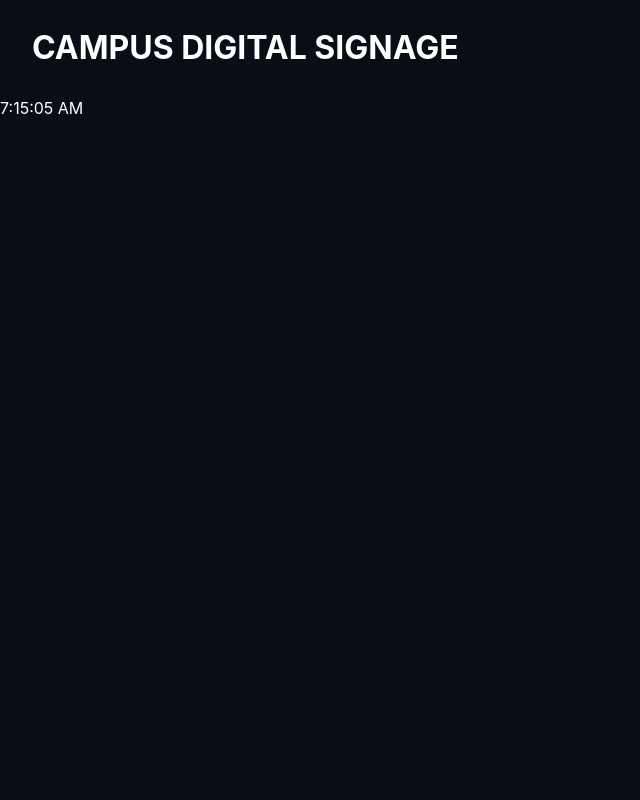
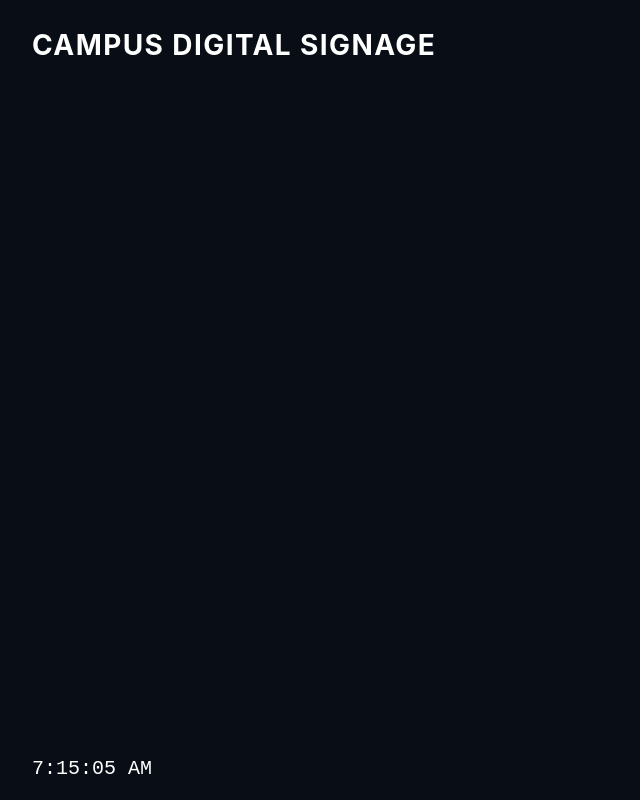
Before and after one commit to BrianC0des/campus-bulletin-board, a React (Vite) app in the folder frontend/: page /display in a window 1280 px wide. Shown: the whole page, without its empty margins (0-640 px from the left). Built offline with nearby package versions, Linux system fonts and the light colour scheme.

Commit message:
add fullscreen tv display styles

```diff
--- a/frontend/src/styles/displays.css
+++ b/frontend/src/styles/displays.css
@@ -5,8 +5,21 @@
   color: #ffffff;
   display: flex;
   flex-direction: column;
+  overflow: hidden;
 }
 
 .tv-standby-header {
   padding: 24px 32px;
 }
+
+.tv-standby-header h1 {
+  font-size: 28px;
+  letter-spacing: 0.05em;
+}
+
+.tv-clock {
+  margin-top: auto;
+  padding: 16px 32px;
+  font-size: 20px;
+  font-family: monospace;
+}
```
